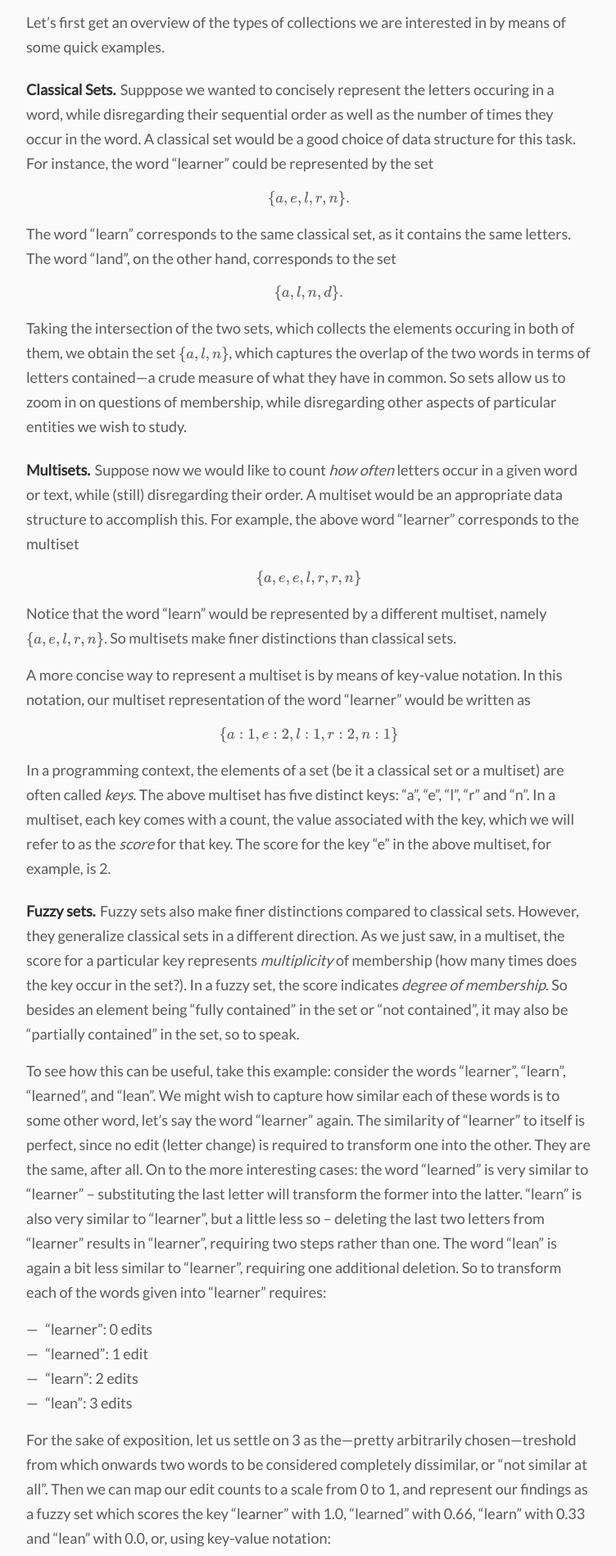
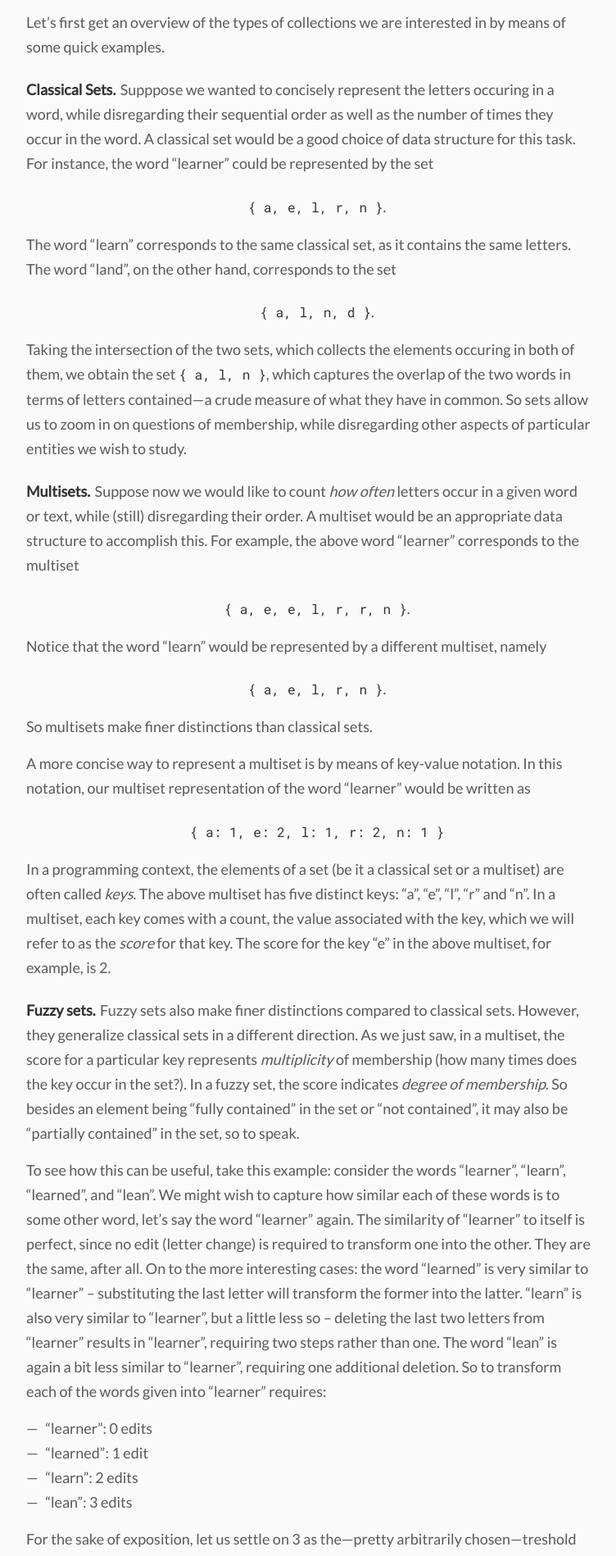
Before and after one commit to benrodenhaeuser/benrodenhaeuser.github.io, a Jekyll site: the page built from _posts/2017-12-18-a-bunch-of-sets.md, in a window 1280 px wide. Shown: the part 664-2562 px from the top of the page at 82% size, without its empty margins (33-785 px from the left). Built offline with Jekyll 4.4.1, drawn with Linux system fonts in a browser that asks for light colours; formulas are drawn with MathJax 3; some of the changed text lies outside the part shown.

Commit message:
get rid of latex in sets blog post

```diff
--- a/_posts/2017-12-18-a-bunch-of-sets.md
+++ b/_posts/2017-12-18-a-bunch-of-sets.md
@@ -13,25 +13,30 @@ Let's first get an overview of the types of collections we are interested in by
 
 Supppose we wanted to concisely represent the letters occuring in a word, while disregarding their sequential order as well as the number of times they occur in the word. A classical set would be a good choice of data structure for this task. For instance, the word "learner" could be represented by the set
 
-$$\lbrace a, e, l, r, n \rbrace.$$
+> `{ a, e, l, r, n }`.
 
 The word "learn" corresponds to the same classical set, as it contains the same letters. The word "land", on the other hand, corresponds to the set
 
-$$\lbrace a, l, n, d \rbrace.$$
+> `{ a, l, n, d }`.
 
-Taking the intersection of the two sets, which collects the elements occuring in both of them, we obtain the set $\lbrace a, l, n\rbrace$, which captures the overlap of the two words in terms of letters contained—a crude measure of what they have in common. So sets allow us to zoom in on questions of membership, while disregarding other aspects of particular entities we wish to study.
+
+Taking the intersection of the two sets, which collects the elements occuring in both of them, we obtain the set `{ a, l, n }`, which captures the overlap of the two words in terms of letters contained—a crude measure of what they have in common. So sets allow us to zoom in on questions of membership, while disregarding other aspects of particular entities we wish to study.
 
 ### Multisets
 
 Suppose now we would like to count *how often* letters occur in a given word or text, while (still) disregarding their order. A multiset would be an appropriate data structure to accomplish this. For example, the above word "learner" corresponds to the multiset
 
-$$\lbrace a, e, e, l, r, r, n \rbrace$$
+> `{ a, e, e, l, r, r, n }`.
 
-Notice that the word "learn" would be represented by a different multiset, namely $\lbrace a, e, l, r, n \rbrace$. So multisets make finer distinctions than classical sets.
+Notice that the word "learn" would be represented by a different multiset, namely
+
+> `{ a, e, l, r, n }`.
+
+So multisets make finer distinctions than classical sets.
 
 A more concise way to represent a multiset is by means of key-value notation. In this notation, our multiset representation of the word "learner" would be written as
 
-$$\lbrace a: 1, e: 2, l: 1, r: 2, n: 1\rbrace$$
+> `{ a: 1, e: 2, l: 1, r: 2, n: 1 }`
 
 In a programming context, the elements of a set (be it a classical set or a multiset) are often called *keys*. The above multiset has five distinct keys: "a", "e", "l", "r" and "n". In a multiset, each key comes with a count, the value associated with the key, which we will refer to as the *score* for that key. The score for the key "e" in the above multiset, for example, is 2.
 
@@ -48,7 +53,8 @@ To see how this can be useful, take this example: consider the words "learner",
 
 For the sake of exposition, let us settle on 3 as the—pretty arbitrarily chosen—treshold from which onwards two words to be considered completely dissimilar, or "not similar at all". Then we can map our edit counts to a scale from 0 to 1, and represent our findings as a fuzzy set which scores the key "learner" with 1.0, "learned" with 0.66, "learn" with 0.33 and "lean" with 0.0, or, using key-value notation:
 
-$$\lbrace\text{learner}: 1.0, \text{learned}: 0.66, \text{learn}: 0.33, \text{lean}: 0.0\rbrace$$
+> `{ learner: 1.0, learned: 0.66, learn: 0.33, lean: 0.0 }`
+
 
 In this fuzzy set, the degree of each element is to be interpreted as the degree of similarity to our target word "learner".
 
@@ -58,9 +64,9 @@ Equipped with some basic understanding of our problem domain, let us begin to de
 
 ### Hash tables
 
-What do the three types of sets have in common? At first glance, it seems that their internal structure is pretty different: multisets and fuzzy sets have been presented above as consisting of key-value pairs, while classical sets simply consist of a bunch of keys. However, this is merely a matter of representation. In fact, it is rather common to represent a classical set by means of a *characteristic function*, which maps the members of the set to 1, while all other objects from a given domain are mapped to 0. Taking a cue from this, we extend our key-value notation to classical sets, writing the set $\lbrace 0, 1, 2\rbrace$, for example, as
+What do the three types of sets have in common? At first glance, it seems that their internal structure is pretty different: multisets and fuzzy sets have been presented above as consisting of key-value pairs, while classical sets simply consist of a bunch of keys. However, this is merely a matter of representation. In fact, it is rather common to represent a classical set by means of a *characteristic function*, which maps the members of the set to 1, while all other objects from a given domain are mapped to 0. Taking a cue from this, we extend our key-value notation to classical sets, writing the set `{ 0, 1, 2 }`, for example, as
 
-$$\lbrace 0: 1, 1: 1, 2: 1\rbrace.$$
+> `{ 0: 1, 1: 1, 2: 1 }`.
 
 From this perspective, it becomes obvious that the membership information for a set—be it a fuzzy set, a classical set, or a multiset—may be stored in a hash table:
 
--- a/_scss/style.scss
+++ b/_scss/style.scss
@@ -176,10 +176,11 @@ a small {
 }
 
 blockquote {
-  border-left: 1px solid #e5e5e5;
+  // border-left: 1px solid #e5e5e5;
+  // font-style:italic;
   margin:0;
   padding:0 0 0 0.66 * $baseline;
-  font-style:italic;
+  text-align: center;
 }
 
 code, pre {
@@ -193,26 +194,19 @@ p code {
 
 pre {
   position: relative;
-  padding:8px 15px;
-  padding-right: 13px;
-  padding-left: 13px;
+  padding: 8px 13px;
   margin-left: 2px;
   margin-right: 2px;
-  border-top:1px solid #e5e5e5;
-  border-bottom:1px solid #e5e5e5;
+  border-top: 1px solid #e5e5e5;
+  border-bottom: 1px solid #e5e5e5;
   overflow-x: auto;
   font-size: $basefont / 1.2;
   line-height: 1.7;
 }
 
-table {
-  // width:100%;
-  border-collapse:collapse;
-}
-
 th, td {
   text-align:left;
-  padding:5px 10px;
+  padding: 5px 10px;
 }
 
 dt {
@@ -255,21 +249,14 @@ hr.line {
 }
 
 footer {
-  width:260px;
-  float:right;
-  position:fixed;
-  bottom:50px;
-  -webkit-font-smoothing:subpixel-antialiased;
+  width: 260px;
+  float: right;
+  position: fixed;
+  bottom: 50px;
+  -webkit-font-smoothing: subpixel-antialiased;
 }
 
-// styling code blocks with line numbers
-
-pre.highlight {
-  width: 100%;
-  padding: 0;
-  margin: 0;
-  border-color: transparent;
-}
+// code blocks
 
 .gutter, .rouge-gutter {
   padding-right: 1px;
@@ -314,24 +301,15 @@ pre.highlight {
 
 @media print, screen and (max-width: 720px) {
   body {
-    word-wrap:break-word;
+    word-wrap: break-word;
   }
 
   header {
-    padding:0;
+    padding: 0;
   }
 
   header ul, header p.view {
-    position:static;
-  }
-
-  pre, code {
-    word-wrap:normal;
-  }
-
-  table {
-    width: 100%;
-    max-width: 100%;
+    position: static;
   }
 }
 
@@ -342,11 +320,11 @@ pre.highlight {
   }
 
   header ul {
-    width:99%;
+    width: 99%;
   }
 
   header li, header ul li + li + li {
-    width:33%;
+    width: 33%;
   }
 }
 
```
Also changed, not shown: other parts of _posts/2017-12-18-a-bunch-of-sets.md (+1 -11 lines), 2 other files.
